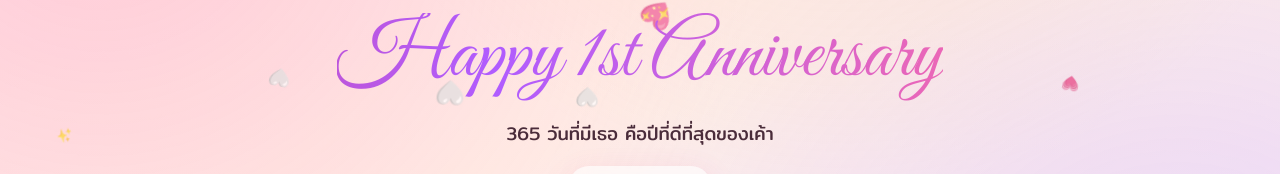
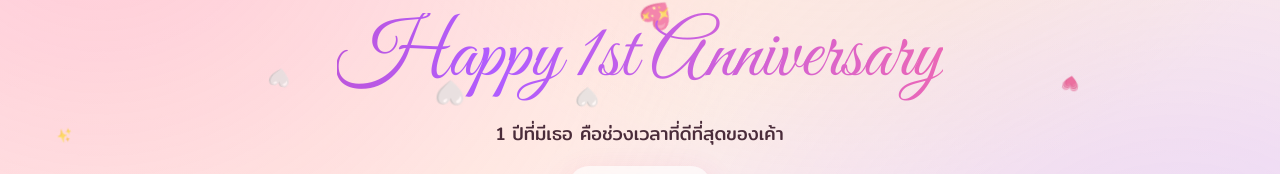
Before and after one commit to lexGamerDev/anniversary, a React (Vite) app: page / in a window 1280 px wide. Shown: the part 280-454 px from the top of the page. Built offline with nearby package versions, Linux system fonts and the light colour scheme.

Commit message:
feat: Update config structure and dynamic content rendering for anniversary celebration

```diff
--- a/index.html
+++ b/index.html
@@ -3,7 +3,7 @@
   <head>
     <meta charset="UTF-8" />
     <meta name="viewport" content="width=device-width, initial-scale=1.0" />
-    <title>Happy 1st Anniversary 💖</title>
+    <title>Happy Anniversary 💖</title>
     <link rel="preconnect" href="https://fonts.googleapis.com" />
     <link rel="preconnect" href="https://fonts.gstatic.com" crossorigin />
     <link href="https://fonts.googleapis.com/css2?family=Great+Vibes&family=Mitr:wght@300;400;500&family=Sriracha&display=swap" rel="stylesheet" />
--- a/src/App.jsx
+++ b/src/App.jsx
@@ -5,7 +5,7 @@ import Intro from './components/Intro.jsx'
 import Moments from './components/Moments.jsx'
 import Outro from './components/Outro.jsx'
 import Movie from './components/Movie.jsx'
-import { config } from './config.js'
+import { config } from './content.js'
 import { probeMoment } from './utils.js'
 
 export default function App() {
@@ -14,6 +14,7 @@ export default function App() {
   // เริ่มเช็ครูปตั้งแต่หน้าแรก พอถึงหน้า Moments ตัวนับรูปจะพร้อมแล้ว
   useEffect(() => {
     config.moments.forEach(probeMoment)
+    document.title = `${config.intro.title} 💖`
   }, [])
 
   return (
--- a/src/components/Intro.jsx
+++ b/src/components/Intro.jsx
@@ -1,5 +1,5 @@
 import { motion } from 'framer-motion'
-import { config } from '../config.js'
+import { config } from '../content.js'
 import { daysTogether } from '../utils.js'
 
 const container = {
--- a/src/components/Moments.jsx
+++ b/src/components/Moments.jsx
@@ -1,6 +1,6 @@
 import { useCallback, useEffect, useState } from 'react'
 import { AnimatePresence, motion } from 'framer-motion'
-import { config } from '../config.js'
+import { config } from '../content.js'
 import { knownImages, probeMoment } from '../utils.js'
 
 const { moments, autoplayDelay, photoDelay } = config
--- a/src/components/Movie.jsx
+++ b/src/components/Movie.jsx
@@ -1,6 +1,6 @@
 import { useEffect, useRef, useState } from 'react'
 import { motion } from 'framer-motion'
-import { config } from '../config.js'
+import { config } from '../content.js'
 import { withBase } from '../utils.js'
 import { FPS, H, W, buildTimeline, drawFrame, loadAssets } from '../movie/engine.js'
 
--- a/src/components/Outro.jsx
+++ b/src/components/Outro.jsx
@@ -1,6 +1,6 @@
 import { useEffect, useMemo, useState } from 'react'
 import { motion } from 'framer-motion'
-import { config } from '../config.js'
+import { config } from '../content.js'
 
 const { outro } = config
 const LINE_GAP = 1.4
--- a/src/config.js
+++ b/src/config.js
@@ -8,12 +8,17 @@ export const config = {
   // วันที่เริ่มคบกัน (ปี-เดือน-วัน)
   startDate: '2025-10-05',
 
+  // ✨ ใส่ตัวแปรในข้อความได้ทุกจุด ระบบจะนับจาก startDate ให้อัตโนมัติ
+  //   {years}   → จำนวนปีที่คบกัน เช่น 1, 2, 3
+  //   {ordinal} → ปีที่เท่าไหร่ภาษาอังกฤษ เช่น 1st, 2nd, 3rd
+  //   {days}    → จำนวนวันที่คบกัน เช่น 366
+
   // ข้อความหน้าแรก
   intro: {
-    title: 'Happy 1st Anniversary',
-    subtitle: '365 วันที่มีเธอ คือปีที่ดีที่สุดของเค้า',
+    title: 'Happy {ordinal} Anniversary',
+    subtitle: '{years} ปีที่มีเธอ คือช่วงเวลาที่ดีที่สุดของเค้า',
     message:
-      'ขอบคุณที่เดินเข้ามาในชีวิตกันนะ วันนี้ครบ 1 ปีแล้ว\nมาย้อนดูความทรงจำของเราด้วยกันไหม?',
+      'ขอบคุณที่เดินเข้ามาในชีวิตกันนะ วันนี้ครบ {years} ปีแล้ว\nมาย้อนดูความทรงจำของเราด้วยกันไหม?',
   },
 
   // เวลาขั้นต่ำต่อ 1 moment ในโหมด Auto (มิลลิวินาที)
@@ -98,7 +103,7 @@ export const config = {
   outro: {
     title: 'ขอบคุณนะ',
     lines: [
-      'ขอบคุณที่อยู่ข้างกันมาตลอด 1 ปี',
+      'ขอบคุณที่อยู่ข้างกันมาตลอด {years} ปี',
       'ขอบคุณที่อดทนกับเค้าในวันที่งอแง',
       'ขอบคุณสำหรับทุกเสียงหัวเราะ และทุกอ้อมกอด',
       'ขอบคุณที่ทำให้คำว่า "เรา" มีความหมาย',
--- /dev/null
+++ b/src/content.js
@@ -0,0 +1,20 @@
+// แทนที่ {years} {ordinal} {days} ในข้อความทุกจุดของ config ด้วยตัวเลขจริงที่นับจาก startDate
+import { config as raw } from './config.js'
+import { daysTogether, ordinal, yearsTogether } from './utils.js'
+
+const values = {
+  years: yearsTogether(),
+  ordinal: ordinal(yearsTogether()),
+  days: daysTogether().toLocaleString(),
+}
+
+const fill = (v) =>
+  typeof v === 'string'
+    ? v.replace(/\{(\w+)\}/g, (m, key) => values[key] ?? m)
+    : Array.isArray(v)
+      ? v.map(fill)
+      : v && typeof v === 'object'
+        ? Object.fromEntries(Object.entries(v).map(([k, x]) => [k, fill(x)]))
+        : v
+
+export const config = fill(raw)
--- a/src/movie/engine.js
+++ b/src/movie/engine.js
@@ -1,6 +1,6 @@
 // วาดภาพยนตร์ลง <canvas> ทีละเฟรม — ทุกอย่างคำนวณจากเวลา t (วินาที)
 // จึงเล่นซ้ำ / กรอ / อัดเป็นวิดีโอได้ผลเหมือนกันทุกครั้ง
-import { config } from '../config.js'
+import { config } from '../content.js'
 import { daysTogether, getImages } from '../utils.js'
 
 export const W = 1080
--- a/src/utils.js
+++ b/src/utils.js
@@ -6,9 +6,29 @@ export const withBase = (src) => (src.startsWith('/') ? import.meta.env.BASE_URL
 // รองรับทั้ง images: [...] และ image: '...' แบบเดิม
 export const getImages = (m) => (m.images ?? (m.image ? [m.image] : [])).map(withBase)
 
+// อ่าน startDate เป็นเวลาท้องถิ่น (new Date('YYYY-MM-DD') จะได้เวลา UTC ซึ่งอาจคลาดไป 1 วัน)
+function startDate() {
+  const [y, m, d] = config.startDate.split('-').map(Number)
+  return new Date(y, m - 1, d)
+}
+
 export function daysTogether() {
-  const start = new Date(config.startDate)
-  return Math.max(0, Math.floor((Date.now() - start.getTime()) / 86400000))
+  return Math.max(0, Math.floor((Date.now() - startDate().getTime()) / 86400000))
+}
+
+// จำนวนปีที่ครบแล้ว (อย่างน้อย 1 ปี เพราะเป็นเว็บครบรอบ)
+export function yearsTogether() {
+  const start = startDate()
+  const now = new Date()
+  let years = now.getFullYear() - start.getFullYear()
+  if (now.getMonth() < start.getMonth() || (now.getMonth() === start.getMonth() && now.getDate() < start.getDate())) years--
+  return Math.max(1, years)
+}
+
+// 1 → 1st, 2 → 2nd, 3 → 3rd, 11 → 11th, 22 → 22nd
+export function ordinal(n) {
+  const suffix = n % 100 >= 11 && n % 100 <= 13 ? 'th' : { 1: 'st', 2: 'nd', 3: 'rd' }[n % 10] || 'th'
+  return n + suffix
 }
 
 // เช็คล่วงหน้าว่ารูปไหนโหลดได้จริง (เก็บผลไว้ใช้ซ้ำ) — ตัวนับรูปจะได้ถูกตั้งแต่แรก
```
